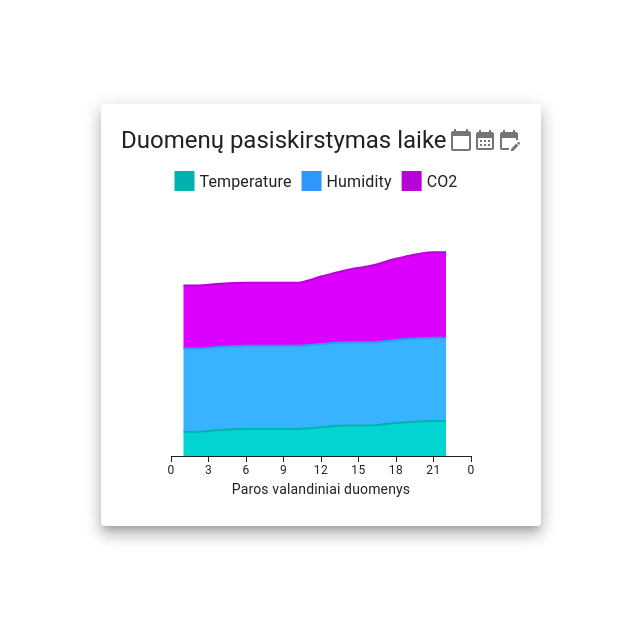
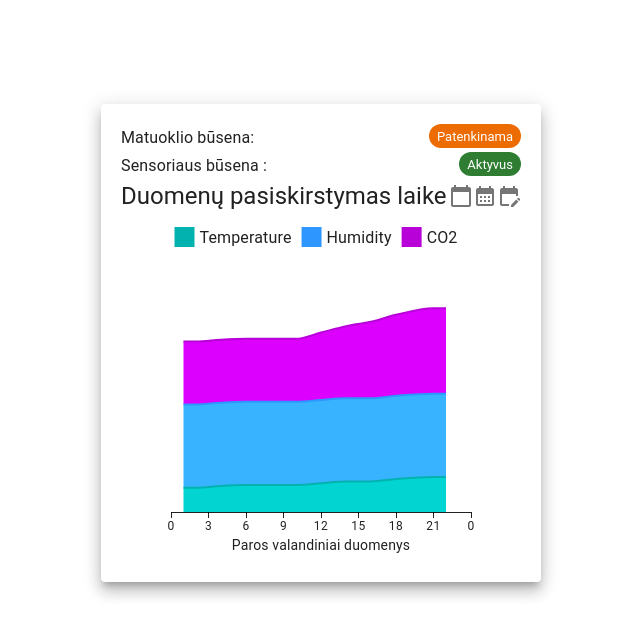
Before and after one commit to Mancefas/mui-graphs, a Next.js app: page / in a window 1280 px wide. Shown: the top 636 px of the page, without its empty margins (319-959 px from the left). Built offline with nearby package versions, Linux system fonts and the light colour scheme.

Commit message:
state sections added

```diff
--- /dev/null
+++ b/src/components/RoomStateSection/RoomStateSection.tsx
@@ -0,0 +1,14 @@
+import { Typography, Chip, Stack } from '@mui/material';
+
+const RoomStateSection = () => {
+    return (
+        <Stack direction="row" justifyContent="space-between">
+            <Typography variant="subtitle1">Matuoklio būsena:</Typography>
+            <Stack direction="row" justifyContent="center" spacing={1}>
+                <Chip label="Patenkinama" color="warning" size="small" />
+            </Stack>
+        </Stack>
+    );
+};
+
+export default RoomStateSection;
--- a/src/components/SensorChartSection/SensorChartSection.tsx
+++ b/src/components/SensorChartSection/SensorChartSection.tsx
@@ -10,7 +10,8 @@ import CloseIcon from '@mui/icons-material/Close';
 import DayBars from '@/components/DayBars/DayBars';
 import HourlyChart from '@/components/HourlyChart/HourlyChart';
 import RangePickerSection from '@/components/RangePickerSection/RangePickerSection';
-import Chartx from '@/components/ChartTest/ChartTest';
+import RoomStateSection from '../RoomStateSection/RoomStateSection';
+import SensorStateSection from '../SensorStateSection/SensorStateSection';
 
 import classes from './SensorChartSection.module.css';
 
@@ -28,6 +29,8 @@ export const SensorChartSection = ({}: SensorChartSectionProps) => {
 
     return (
         <Paper elevation={10} className={classes.mainCard}>
+            <RoomStateSection />
+            <SensorStateSection />
             <Stack
                 justifyContent="space-between"
                 alignItems="center"
--- /dev/null
+++ b/src/components/SensorStateSection/SensorStateSection.tsx
@@ -0,0 +1,12 @@
+import { Typography, Chip, Stack } from '@mui/material';
+
+const SensorStateSection = () => {
+    return (
+        <Stack direction="row" justifyContent="space-between">
+            <Typography variant="subtitle1">Sensoriaus būsena : </Typography>
+            <Chip label="Aktyvus" color="success" size="small" />
+        </Stack>
+    );
+};
+
+export default SensorStateSection;
```
